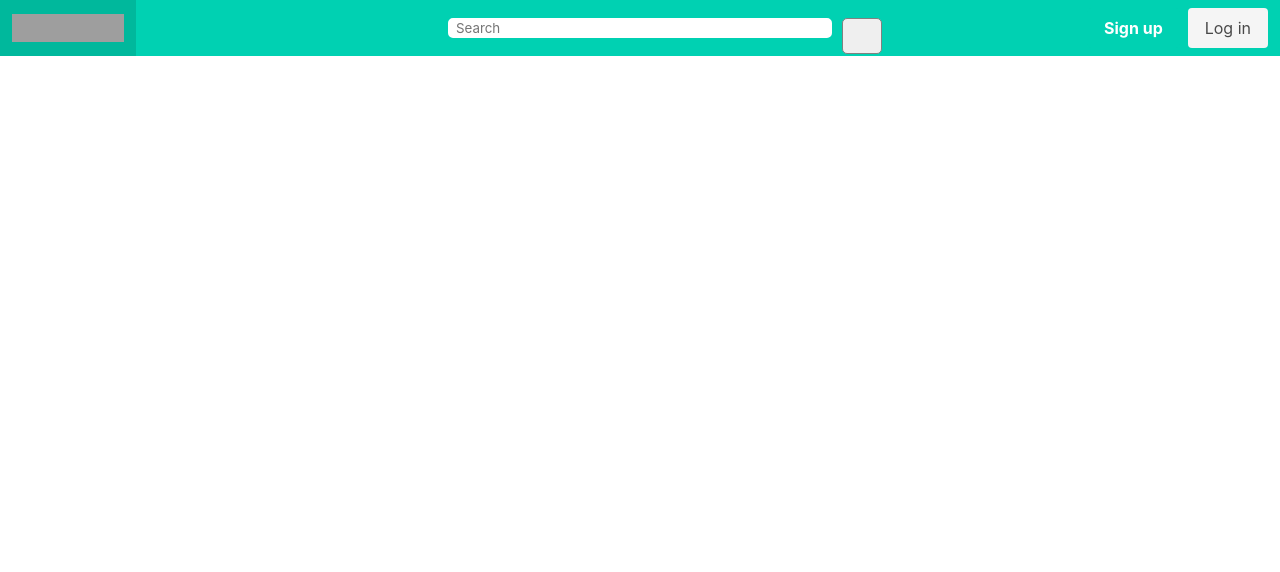
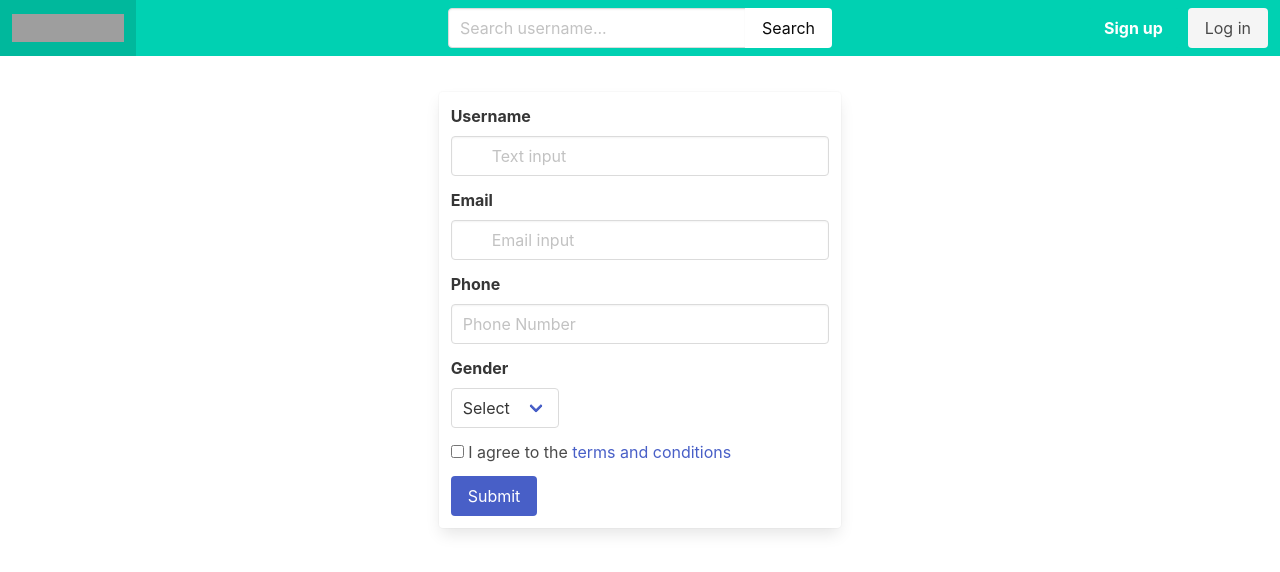
Before and after one commit to Alex-Corbel/instaq-front-2, a Vue app: page /#/signup in a window 1280 px wide. Shown: the top 572 px of the page. Built offline with nearby package versions, Linux system fonts and the light colour scheme; grey boxes are pictures that could not be loaded.

Commit message:
Ajout de plusieurs vue

```diff
--- a/package.json
+++ b/package.json
@@ -10,6 +10,7 @@
   "dependencies": {
     "bulma": "^0.8.0",
     "core-js": "^3.1.2",
+    "font-awesome": "^4.7.0",
     "query-string": "^6.8.3",
     "vue": "^2.6.10",
     "vue-router": "^3.1.3"
--- /dev/null
+++ b/src/components/AddPhoto.vue
@@ -0,0 +1,45 @@
+<template>
+  <section class="section">
+    <div class="columns">
+      <div class="column card is-rounded is-4 is-offset-4">
+        <label class="label">Add your photo</label>
+        <div class="file has-name is-fullwidth">
+          <label class="file-label">
+            <input class="file-input" type="file" name="resume" />
+            <span class="file-cta">
+              <span class="file-icon">
+                <i class="fas fa-upload"></i>
+              </span>
+              <span class="file-label">Choose a file…</span>
+            </span>
+            <span class="file-name">Name of file</span>
+          </label>
+        </div>
+        <div class="field">
+          <label class="label">Description</label>
+          <div class="control">
+            <textarea class="textarea" placeholder="Textarea"></textarea>
+          </div>
+        </div>
+        <div class="field is-grouped">
+          <div class="control">
+            <button class="button is-link">Submit</button>
+          </div>
+        </div>
+      </div>
+    </div>
+  </section>
+</template>
+
+<script>
+export default {
+  name: "AddPhoto",
+  props: {
+    msg: String
+  }
+};
+</script>
+
+<!-- Add "scoped" attribute to limit CSS to this component only -->
+<style scoped>
+</style>
--- /dev/null
+++ b/src/components/Error.vue
@@ -0,0 +1,18 @@
+<template>
+  <div class="has-text-centered ">
+    <h1 class="title is-1">Error 404 : Page not found !!</h1>
+  </div>
+</template>
+
+<script>
+export default {
+  name: "Error",
+  props: {
+    msg: String
+  }
+};
+</script>
+
+<!-- Add "scoped" attribute to limit CSS to this component only -->
+<style scoped>
+</style>
--- a/src/components/Home.vue
+++ b/src/components/Home.vue
@@ -1,30 +1,53 @@
 <template>
-<div class="is-half">
-<div class="card column is-half is-centered">
-  <div class="card-image">
+  <div class="container">
+    <div class="section">
+      <div class="card is-horizontal columns">
+        <div class="card-image column is-three-fifths">
           <figure class="image is-4by3">
-      <img src="https://bulma.io/images/placeholders/1280x960.png" alt="Placeholder image">
+            <img
+              src="https://upload.wikimedia.org/wikipedia/commons/0/0d/Great_Wave_off_Kanagawa2.jpg"
+              alt="this used to be photo"
+            />
           </figure>
         </div>
-  <div class="card-content">
+        <div class="card-content column is-two-fifths">
           <div class="media">
             <div class="media-left">
-        <figure class="image is-48x48">
-          <img src="https://bulma.io/images/placeholders/96x96.png" alt="Placeholder image">
+              <figure class="image is-64x64">
+                <img src="https://bulma.io/images/placeholders/96x96.png" alt="Placeholder image" />
               </figure>
             </div>
             <div class="media-content">
               <p class="title is-4">John Smith</p>
-        <p class="subtitle is-6">@johnsmith</p>
+              <p class="subtitle is-6">
+                <router-link to="/profile" class="tag is-rounded">@johnsmith</router-link>
+              </p>
             </div>
           </div>
 
           <div class="content">
-      Lorem ipsum dolor sit amet, consectetur adipiscing elit.
-      Phasellus nec iaculis mauris. <a>@bulmaio</a>.
-      <a href="#">#css</a> <a href="#">#responsive</a>
-      <br>
-      <time datetime="2016-1-1">11:09 PM - 1 Jan 2016</time>
+            Lorem ipsum dolor sit amet, consectetur adipiscing elit. Phasellus nec iaculis mauris.
+            <a>@bulmaio</a>
+          </div>
+          <nav class="level is-mobile">
+        <div class="level-left">
+          <a class="level-item" aria-label="reply">
+            <span class="icon is-small">
+              <i class="fas fa-reply" aria-hidden="true"></i>
+            </span>
+          </a>
+          <a class="level-item" aria-label="retweet">
+            <span class="icon is-small">
+              <i class="fas fa-retweet" aria-hidden="true"></i>
+            </span>
+          </a>
+          <a class="level-item" aria-label="like">
+            <span class="icon is-small">
+              <i class="fas fa-heart" aria-hidden="true"></i>
+            </span>
+          </a>
+        </div>
+      </nav>
         </div>
       </div>
     </div>
@@ -33,16 +56,16 @@
 
 <script>
 export default {
-  name: 'Home',
+  name: "Home",
   props: {
     msg: String
   }
-}
+};
 </script>
 
 <!-- Add "scoped" attribute to limit CSS to this component only -->
 <style scoped>
-  .center{
+.center {
   text-align: center;
 }
 </style>
--- a/src/components/Navbar.vue
+++ b/src/components/Navbar.vue
@@ -4,28 +4,24 @@
     <router-link class="navbar-item" to="/">
       <img src="https://bulma.io/images/bulma-logo.png" width="112" height="28">
     </router-link>
-
-    <a role="button" class="navbar-burger burger" aria-label="menu" aria-expanded="false" data-target="navbarBasicExample">
-      <span aria-hidden="true"></span>
-      <span aria-hidden="true"></span>
-      <span aria-hidden="true"></span>
-    </a>
   </div>
 
     <div class="navbar-end">
-      <div class="wrap">
-        <div class="search">
-          <input type="text" class="searchTerm" placeholder="Search">
-          <button type="submit" class="searchButton">
-            <i class="fa fa-search"></i>
-          </button>
+      <div class="field has-addons wrap">
+        <div class="control search">
+          <input class="input" type="text" placeholder="Search username...">
         </div>
-    </div>
+        <div class="control">
+          <a class="button is-white">
+            Search
+          </a>
+        </div>
+      </div>
       <div class="navbar-item">
         <div class="buttons">
-          <a class="button is-primary">
+          <router-link to="/signup" class="button is-primary">
             <strong>Sign up</strong>
-          </a>
+          </router-link>
           <a class="button is-light">
             Log in
           </a>
@@ -51,30 +47,6 @@ export default {
   position: relative
 }
 
-.searchTerm {
-  float: left;
-  width: 100%;
-  border: 3px solid white;
-  padding: 5px;
-  height: 20px;
-  border-radius: 5px;
-  outline: none;
-  color: #9DBFAF;
-}
-
-.searchButton {
-  position: absolute;
-  right: -50px;
-  width: 40px;
-  height: 36px;
-  border: 1px solid grey;
-  text-align: center;
-  color: #fff;
-  border-radius: 5px;
-  cursor: pointer;
-  font-size: 20px;
-}
-
 .wrap{
   width: 30%;
   position: absolute;
--- a/src/components/Profile.vue
+++ b/src/components/Profile.vue
@@ -12,9 +12,9 @@
           <p>
             <span class='title is-bold'>Paul Miller</span>
             <br>
-            <a class='button is-primary is-outlined' href='#' id='edit-preferences' style='margin: 5px 0'>
-              Edit Profil
-            </a>
+            <router-link to="/addphoto" class='button is-primary is-outlined' href='#' id='edit-preferences' style='margin: 5px 0'>
+              Add pictures
+            </router-link>
             <br>
           </p>
           <p class='tagline'>
--- a/src/components/Signup.vue
+++ b/src/components/Signup.vue
@@ -1,40 +1,61 @@
 <template>
-    <section class="hero is-primary is-fullheight">
-  <div class="hero-body">
-    <div class="container">
-      <div class="columns is-centered">
-        <div class="column is-5-tablet is-4-desktop is-3-widescreen">
-          <form action="" class="box">
+  <section class="section">
+    <div class="columns">
+      <div class="column card is-rounded is-4 is-offset-4">
         <div class="field">
-              <label for="" class="label">Email</label>
-              <div class="control has-icons-left">
-                <input type="email" placeholder="e.g. bobsmith@gmail.com" class="input" required>
+          <label class="label">Username</label>
+          <div class="control has-icons-left has-icons-right">
+            <input class="input" type="text" placeholder="Text input" />
             <span class="icon is-small is-left">
-                  <i class="fa fa-envelope"></i>
+              <i class="fas fa-user"></i>
+            </span>
+            <span class="icon is-small is-right">
+              <i class="fas fa-check"></i>
             </span>
           </div>
         </div>
         <div class="field">
-              <label for="" class="label">Password</label>
-              <div class="control has-icons-left">
-                <input type="password" placeholder="*******" class="input" required>
+          <label class="label">Email</label>
+          <div class="control has-icons-left has-icons-right">
+            <input class="input" type="email" placeholder="Email input" />
             <span class="icon is-small is-left">
-                  <i class="fa fa-lock"></i>
+              <i class="fas fa-envelope"></i>
+            </span>
+            <span class="icon is-small is-right">
+              <i class="fas fa-warning"></i>
             </span>
           </div>
         </div>
         <div class="field">
-              <label for="" class="checkbox">
-                <input type="checkbox">
-               Remember me
+          <label class="label">Phone</label>
+          <div class="control">
+            <input class="input" type="text" placeholder="Phone Number" />
+          </div>
+        </div>
+        <div class="field">
+          <label class="label">Gender</label>
+          <div class="control">
+            <div class="select">
+              <select>
+                <option>Select</option>
+                <option>Male</option>
+                <option>Female</option>
+              </select>
+            </div>
+          </div>
+        </div>
+        <div class="field">
+          <div class="control">
+            <label class="checkbox">
+              <input type="checkbox" />
+              I agree to the
+              <a href="#">terms and conditions</a>
             </label>
           </div>
-            <div class="field">
-              <button class="button is-success">
-                Login
-              </button>
         </div>
-          </form>
+        <div class="field is-grouped">
+          <div class="control">
+            <button class="button is-link">Submit</button>
           </div>
         </div>
       </div>
@@ -44,16 +65,16 @@
 
 <script>
 export default {
-  name: 'Signup',
+  name: "Signup",
   props: {
     msg: String
   }
-}
+};
 </script>
 
 <!-- Add "scoped" attribute to limit CSS to this component only -->
 <style scoped>
-  .center{
+.center {
   text-align: center;
 }
 </style>
--- a/src/routers/index.js
+++ b/src/routers/index.js
@@ -2,6 +2,9 @@ import Vue from "vue";
 import Router from "vue-router";
 import Home from "../components/Home.vue";
 import Profile from "../components/Profile.vue";
+import Signup from "../components/Signup.vue";
+import ErrorPage from "../components/Error.vue";
+import AddPhoto from "../components/AddPhoto.vue";
 
 Vue.use(Router);
 
@@ -17,6 +20,21 @@ export default new Router({
         name: "Profile",
         component: Profile
       },
+      {
+        path: "/signup",
+        name: "Signup",
+        component: Signup
+      },
+      {
+        path: "/addphoto",
+        name: "AddPhoto",
+        component: AddPhoto
+      },
+      {
+        path: "*",
+        name: "Error",
+        component: ErrorPage
+      },
 
   ]
 });
```
Also changed, not shown: src/api/Fetcher.js (+14 -9 lines), 1 other file (tests, documents, lock files or other folders). Lines whose indentation alone changed are shown as unchanged.
